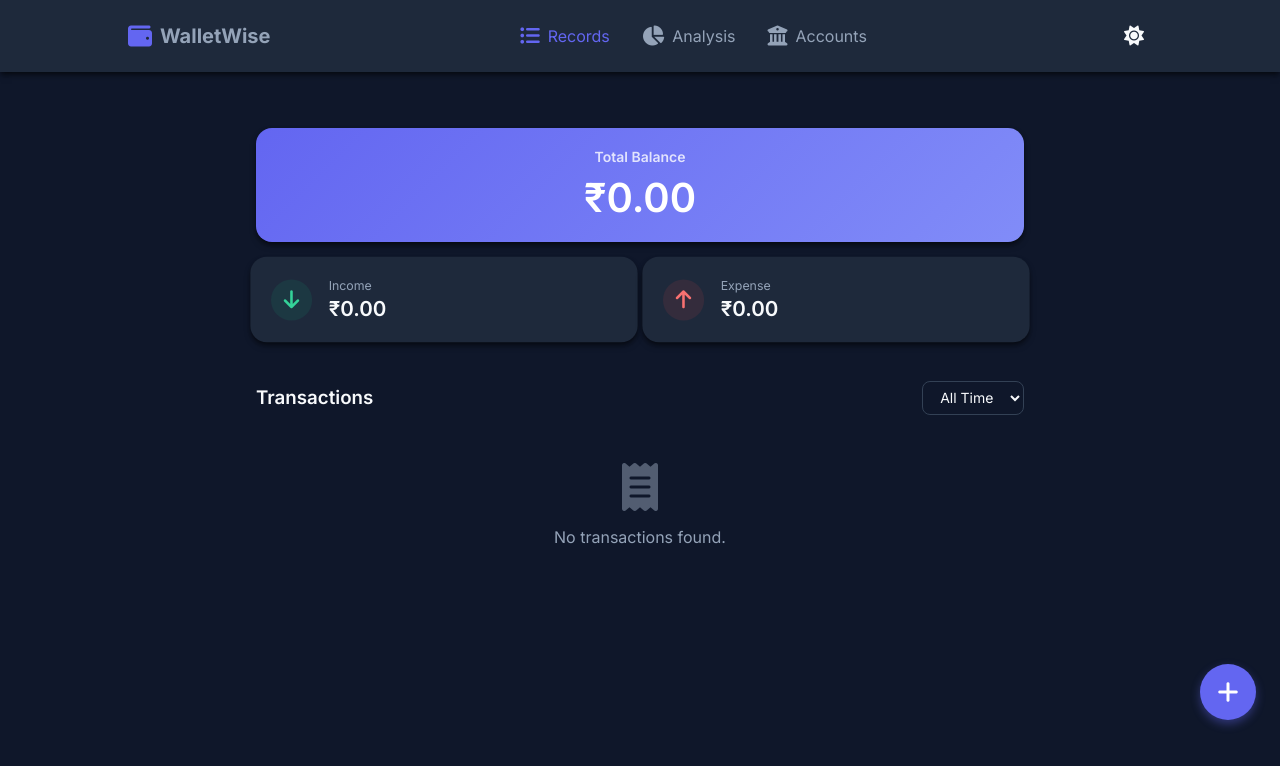
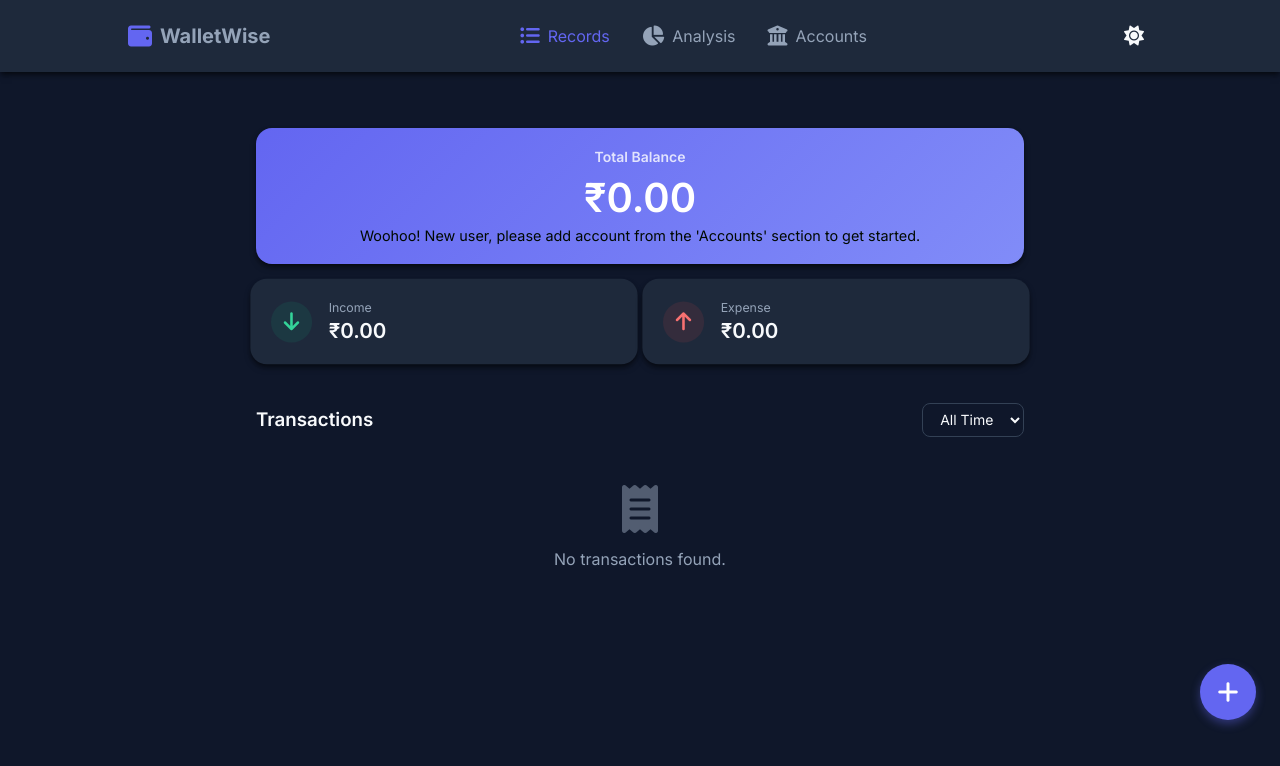
Before and after one commit to prateek-d-y/WalletWise, a plain HTML site: page index.html in a window 1280 px wide. Drawn offline with nearby package versions, Linux system fonts and the light colour scheme.

Commit message:
js updated

```diff
--- a/js/app.js
+++ b/js/app.js
@@ -1,7 +1,3 @@
-
-
-
-
 let accounts = JSON.parse(localStorage.getItem('walletwise_accounts')) || [];
 let transactions = JSON.parse(localStorage.getItem('walletwise_transactions')) || [];
 let currentDateOffset = new Date();
@@ -402,7 +398,25 @@ function calculateTotals() {
 
     document.getElementById('total-income').innerText = `₹${income.toFixed(2)}`;
     document.getElementById('total-expense').innerText = `₹${expense.toFixed(2)}`;
-    document.getElementById('total-balance').innerText = `₹${netWorth.toFixed(2)}`;
+    // document.getElementById('total-balance').innerText = `₹${netWorth.toFixed(2)}`;
+    if(accounts.length===0){
+    document.getElementById('total-balance')
+    .innerHTML=
+    `₹0.00
+    <span style="
+        display:block;
+        margin-top:5px;
+        font-size:.9rem;
+        font-weight:400;
+        color:rgba(1, 9, 1, 1)">
+        Woohoo! New user, please add account from the 'Accounts' section to get started.
+    </span>`;
+}
+else{
+    document.getElementById('total-balance')
+    .innerText=`₹${netWorth.toFixed(2)}`;
+}
+
     document.getElementById('net-worth').innerText = `₹${netWorth.toFixed(2)}`;
 }
 
```
Also changed, not shown: index.html (+1 -0 lines).
